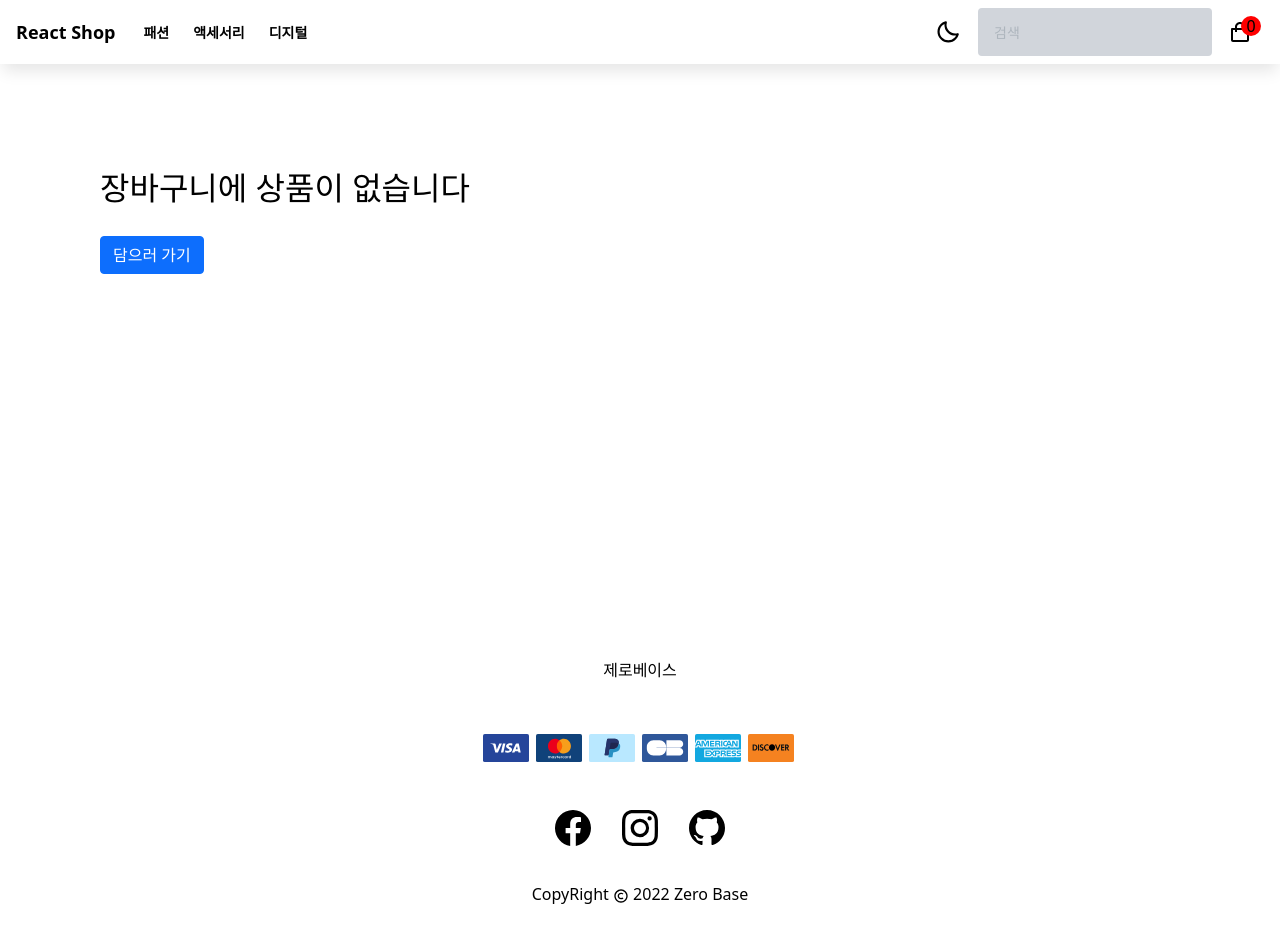
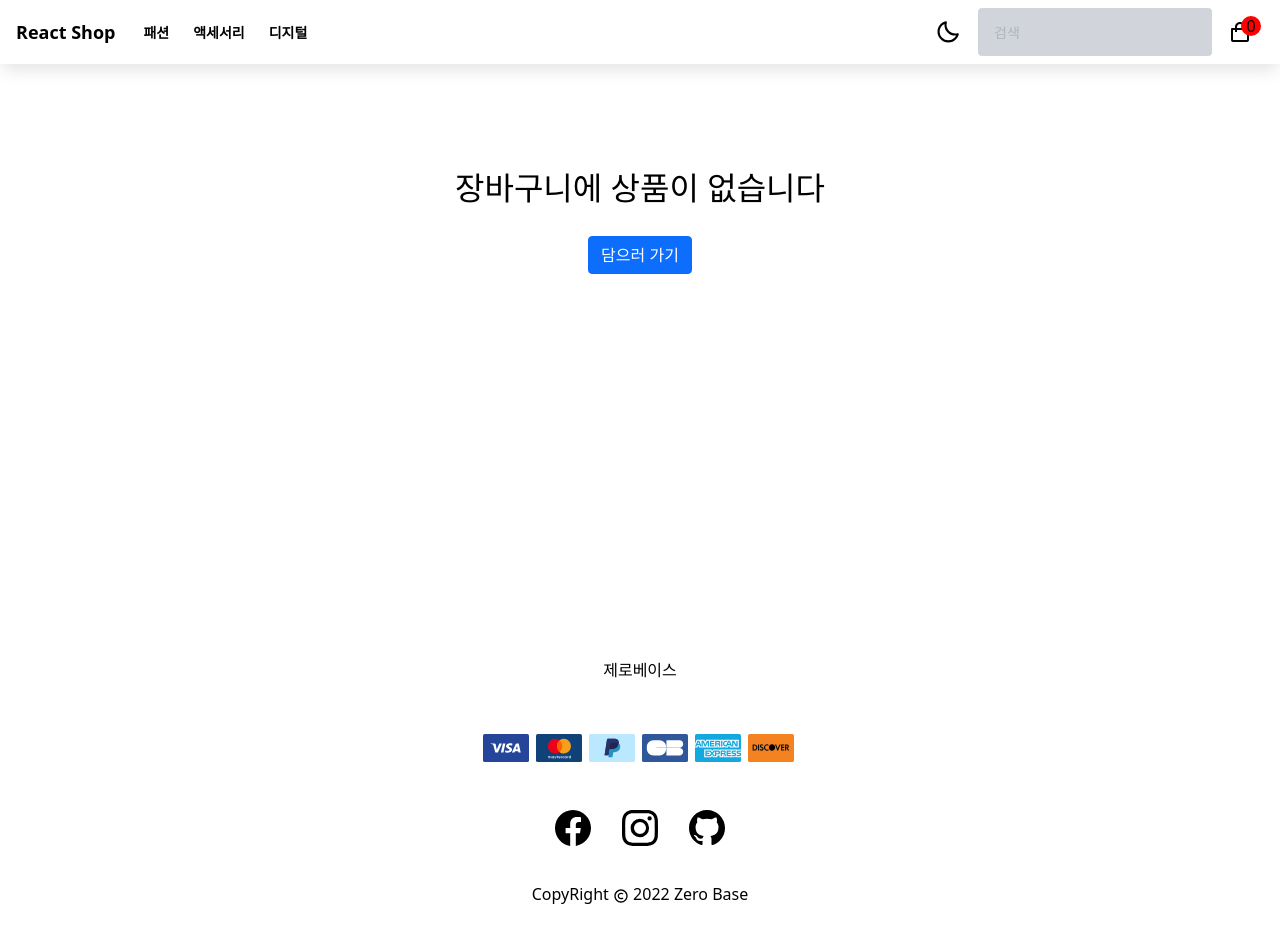
Before and after one commit to hank1245/Zerobase, a React (Create React App) app: page /cart in a window 1280 px wide. Built offline with nearby package versions, Linux system fonts and the light colour scheme.

Commit message:
빈 장바구니 수정

```diff
--- a/src/components/style/ShoppingCart.module.css
+++ b/src/components/style/ShoppingCart.module.css
@@ -120,9 +120,8 @@
 
 .noProduct {
   margin-top: 100px;
-  margin-left: 100px;
+  text-align: center;
   font-size: 2rem;
-
 }
 
 @media (min-width: 768px) {
```
